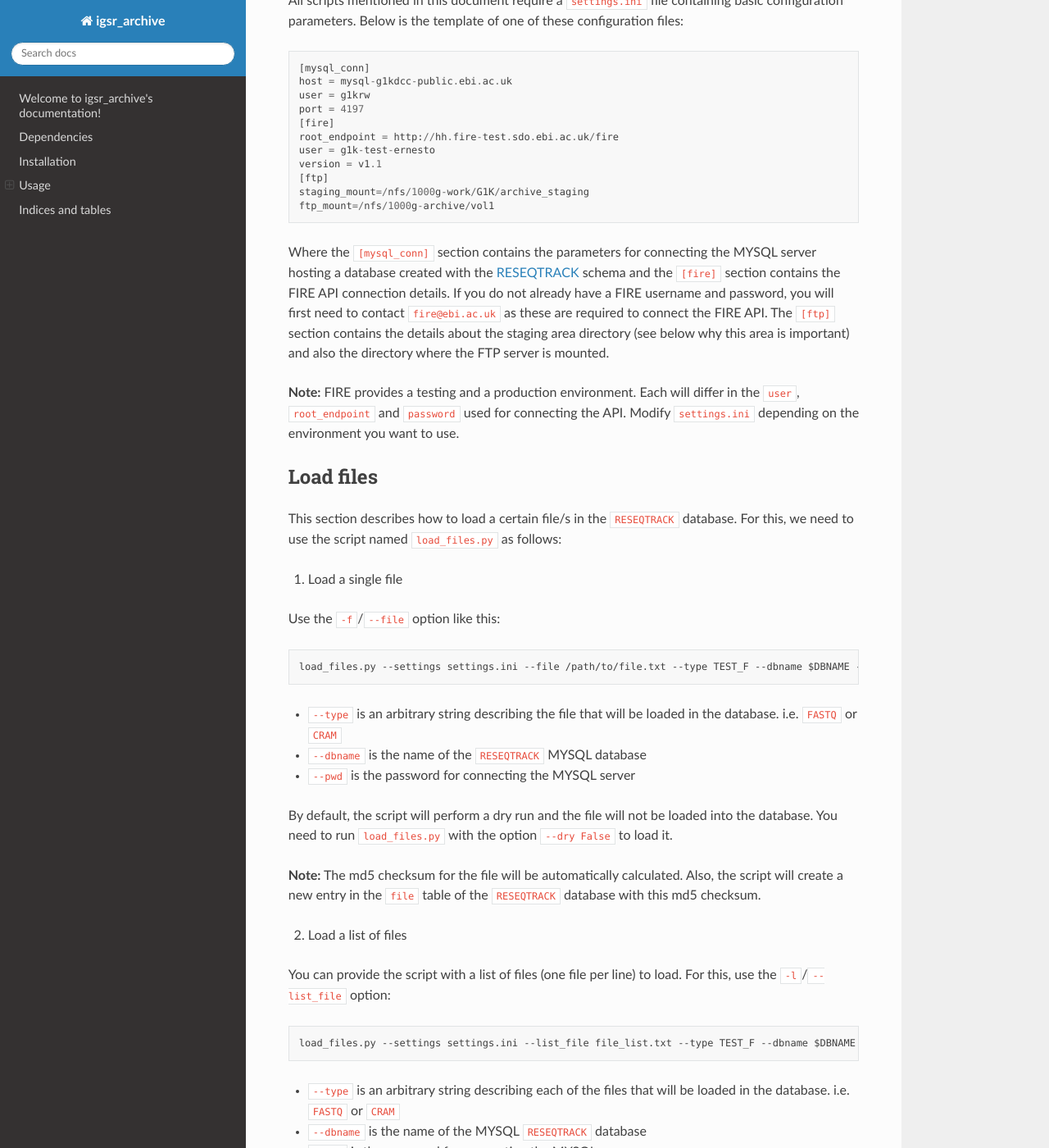
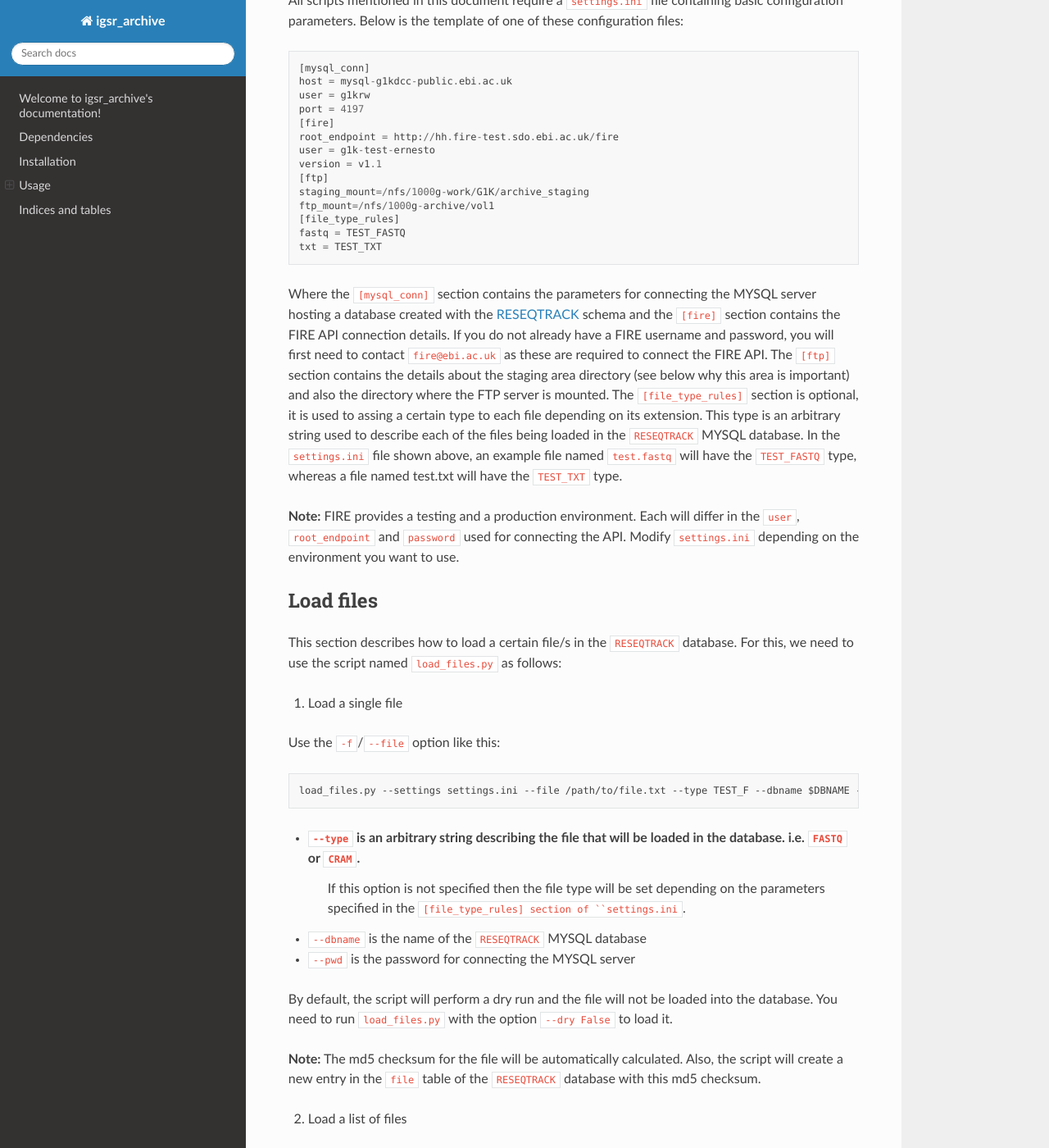
Before and after one commit to igsr/igsr_archive, a Sphinx documentation site: the page built from docs/index.rst, in a window 1280 px wide and 1400 px high, scrolled down 813 px. Shown: the whole window at 82% size. Built offline with Sphinx 7.4.7 and the Read the Docs theme 2.0.0, drawn with Linux system fonts in a browser that asks for light colours; some of the changed text lies outside the part shown.

Commit message:
working on file type assignment

```diff
--- a/docs/index.rst
+++ b/docs/index.rst
@@ -50,13 +50,19 @@ Below is the template of one of these configuration files::
  [ftp]
  staging_mount=/nfs/1000g-work/G1K/archive_staging
  ftp_mount=/nfs/1000g-archive/vol1
+ [file_type_rules]
+ fastq = TEST_FASTQ
+ txt = TEST_TXT
 
 Where the ``[mysql_conn]`` section contains the parameters for connecting the MYSQL server hosting a database
 created with the `RESEQTRACK <https://github.com/EMBL-EBI-GCA/reseqtrack/tree/master/sql>`_ schema and the ``[fire]``
 section contains the FIRE API connection details. If you do not already have a FIRE username and password, you
 will first need to contact ``fire@ebi.ac.uk`` as these are required to connect the
 FIRE API. The ``[ftp]`` section contains the details about the staging area directory (see below why this area is important) and also
-the directory where the FTP server is mounted.
+the directory where the FTP server is mounted. The ``[file_type_rules]`` section is optional, it is used to assing a certain type to each file
+depending on its extension. This type is an arbitrary string used to describe each of the files being loaded in the ``RESEQTRACK`` MYSQL database.
+In the ``settings.ini`` file shown above, an example file named ``test.fastq`` will have the ``TEST_FASTQ`` type, whereas a file named test.txt will
+have the ``TEST_TXT`` type.
 
 **Note:** FIRE provides a testing and a production environment. Each will differ in the ``user``, ``root_endpoint`` and ``password``
 used for connecting the API. Modify ``settings.ini`` depending on the environment you want to use.
@@ -73,7 +79,9 @@ Use the ``-f``/``--file`` option like this::
  load_files.py --settings settings.ini --file /path/to/file.txt --type TEST_F --dbname $DBNAME --pwd $PWD
 
 
-- ``--type`` is an arbitrary string describing the file that will be loaded in the database. i.e. ``FASTQ`` or ``CRAM``
+- ``--type`` is an arbitrary string describing the file that will be loaded in the database. i.e. ``FASTQ`` or ``CRAM``.
+             If this option is not specified then the file type will be set depending on the parameters specified
+             in the ``[file_type_rules] section of ``settings.ini``.
 - ``--dbname`` is the name of the ``RESEQTRACK`` MYSQL  database
 - ``--pwd`` is the password for connecting the MYSQL server
 
@@ -90,7 +98,9 @@ You can provide the script with a list of files (one file per line) to load. For
 
  load_files.py --settings settings.ini --list_file file_list.txt --type TEST_F --dbname $DBNAME --pwd $PWD
 
-- ``--type`` is an arbitrary string describing each of the files that will be loaded in the database. i.e. ``FASTQ`` or ``CRAM``
+- ``--type`` is an arbitrary string describing each of the files that will be loaded in the database. i.e. ``FASTQ`` or ``CRAM``.
+             If this option is not specified then the file type will be set depending on the parameters specified
+             in the ``[file_type_rules] section of ``settings.ini``.
 - ``--dbname`` is the name of the MYSQL ``RESEQTRACK`` database
 - ``--pwd`` is the password for connecting the MYSQL server
 
@@ -112,7 +122,9 @@ loaded. An example command line using this option is::
 
   load_files.py --settings settings.ini --md5_file file_list.txt --type TEST_F --dbname $DBNAME --pwd $PWD
 
-- ``--type`` is an arbitrary string describing each of the files that will be loaded in the database. i.e. ``FASTQ`` or ``CRAM``
+- ``--type`` is an arbitrary string describing each of the files that will be loaded in the database. i.e. ``FASTQ`` or ``CRAM``.
+             If this option is not specified then the file type will be set depending on the parameters specified
+             in the ``[file_type_rules] section of ``settings.ini``.
 - ``--dbname`` is the name of the MYSQL ``RESEQTRACK`` database
 - ``--pwd`` is the password for connecting the MYSQL server
 
```
Also changed, not shown: 3 other files.
